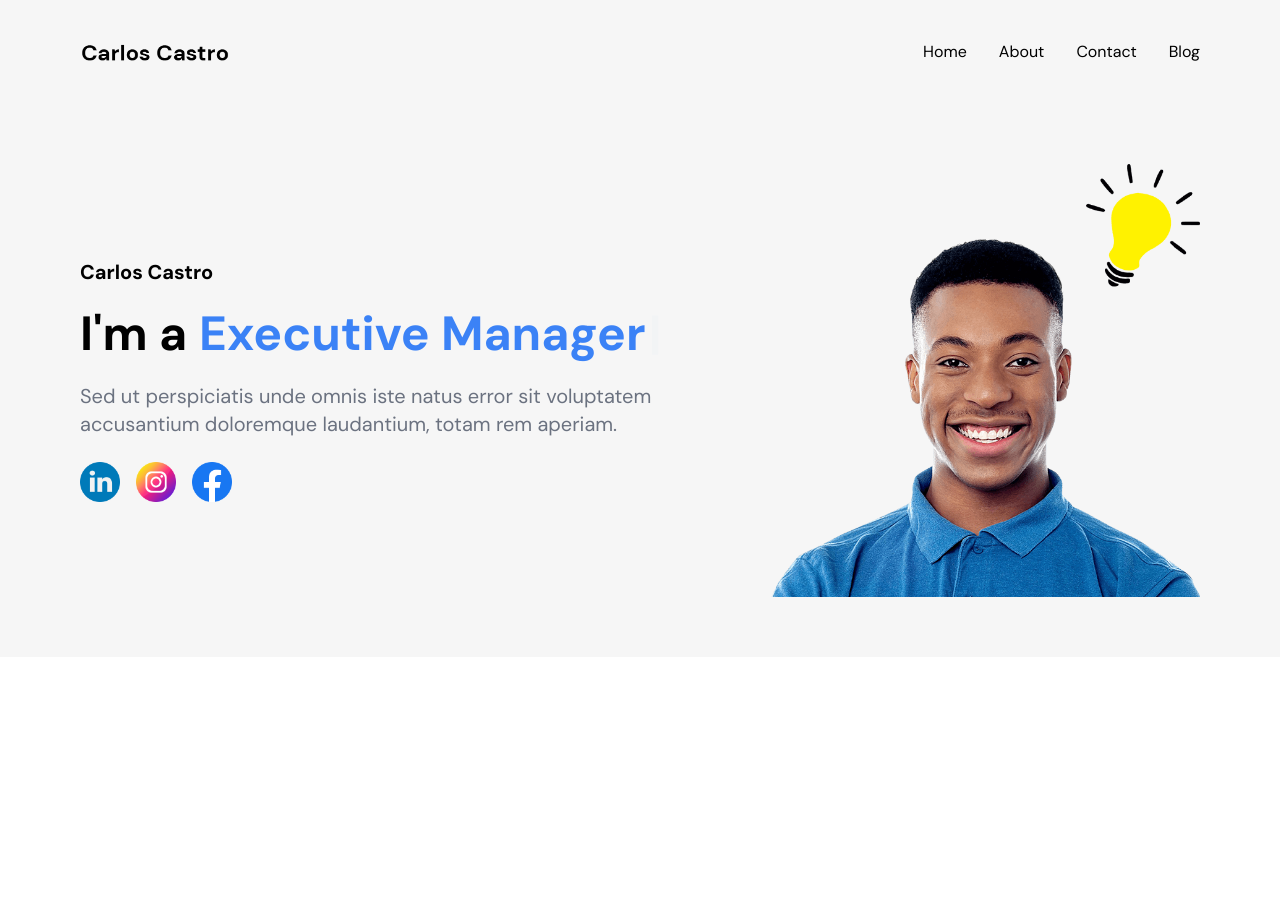
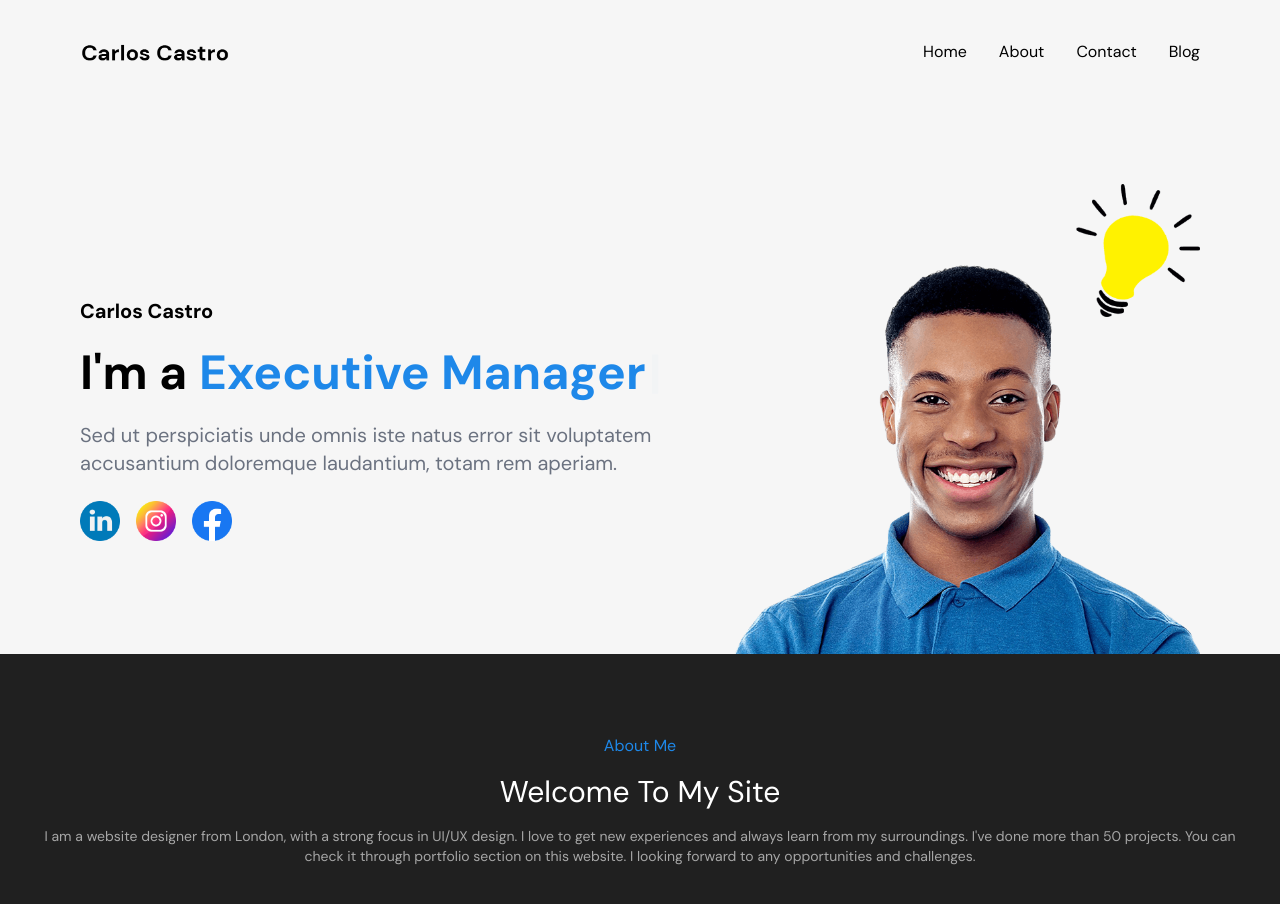
Before and after one commit to MingmaTenzing/migrationconsultant, a Next.js app: page / in a window 1280 px wide. Shown: the top 904 px of the page. Before the commit the page ends 800 px from the top, so only its background shows below. Built offline with nearby package versions, Linux system fonts and the light colour scheme.

Commit message:
about section underwork

```diff
--- /dev/null
+++ b/components/AboutMe.tsx
@@ -0,0 +1,20 @@
+type Props = {};
+function AboutMe({}: Props) {
+  return (
+    <div className=" py-20 p-8 bg-[#202020] text-white">
+        <div className=" flex flex-col  items-center space-y-4">
+
+      <h3 className="  text-bluestyle ">About Me</h3>
+      <h2 className=" text-3xl">Welcome To My Site</h2>
+      <p className=" text-sm text-center opacity-60 font-light">
+        I am a website designer from London, with a strong focus in UI/UX
+        design. I love to get new experiences and always learn from my
+        surroundings. I've done more than 50 projects. You can check it through
+        portfolio section on this website. I looking forward to any
+        opportunities and challenges.
+      </p>
+        </div>
+    </div>
+  );
+}
+export default AboutMe;
--- /dev/null
+++ b/components/Hero.tsx
@@ -0,0 +1,48 @@
+import Image from "next/image"
+import { Typewriter } from "react-simple-typewriter";
+import FacebookIcon from "../assests/Facebook.png";
+import InstagramIcon from "../assests/Instagram.png";
+import LinkedInIcon from "../assests/LinkedIn.png"
+import profilePicture from "../assests/profile.png"
+
+type Props = {}
+function Hero({}: Props) {
+  return (
+    <main className=" lg:w-[1200px] m-auto lg:flex  lg:items-center pt-[130px] md:px-10 md:pt-[160px] lg:py-0 lg:pt-20 px-4 bg-[#f6f6f6]">
+    <div className=" space-y-3 md:space-y-6">
+      <h1 className=" font-semibold md:text-xl "> Carlos Castro</h1>
+      <h2 className=" font-bold text-4xl md:text-5xl">
+        I'm a
+        <span className="  text-bluestyle ml-3">
+          <Typewriter
+            words={["Migration Consultant", "Executive Manager", "S. Marketing Trainer"]}
+            loop={true}
+            typeSpeed={70}
+            cursor
+            cursorColor="#1e88e9"
+          />
+        </span>
+      </h2>
+      <p className=" md:text-xl font-light text-gray-500">
+        Sed ut perspiciatis unde omnis iste natus error sit voluptatem
+        accusantium doloremque laudantium, totam rem aperiam.
+      </p>
+
+      <div className=" flex space-x-3 md:space-x-4 ">
+        <Image src={LinkedInIcon} alt="LinkedIn Logo " width={100} height={100} className="w-10     hover:scale-110 transition-all ease-linear duration-150" />
+        <Image src={InstagramIcon} alt="Instagram Logo " width={100} height={100} className="w-10     hover:scale-110 transition-all ease-linear duration-150" />
+        <Image src={FacebookIcon} alt="Facebook Logo " width={100} height={100} className="w-10     hover:scale-110 transition-all ease-linear duration-150" />
+
+      </div>
+    </div>
+
+    <div>
+
+      <Image src={profilePicture} alt="Carlos Castro Image" width={697} height={700}  className=" lg:w-[800px]" />
+    </div>
+
+
+  </main>
+  )
+}
+export default Hero
--- a/src/app/page.tsx
+++ b/src/app/page.tsx
@@ -1,47 +1,12 @@
 "use client";
-import Image from "next/image";
-import Nav from "../../components/Nav";
-import { Typewriter } from "react-simple-typewriter";
-import FacebookIcon from "../../assests/Facebook.png";
-import InstagramIcon from "../../assests/Instagram.png";
-import LinkedInIcon from "../../assests/LinkedIn.png"
-import profilePicture from "../../assests/profile.png"
+
+import Hero from "../../components/Hero";
+import AboutMe from "../../components/AboutMe";
 export default function Home() {
   return (
-    <main className=" lg:w-[1200px] m-auto lg:flex  lg:items-center py-[130px] md:p-10 md:py-[160px] lg:py-[60px] p-4 bg-[#f6f6f6]">
-      <div className=" space-y-3 md:space-y-6">
-        <h1 className=" font-semibold md:text-xl "> Carlos Castro</h1>
-        <h2 className=" font-bold text-4xl md:text-5xl">
-          I'm a
-          <span className="  text-blue-500 ml-3">
-            <Typewriter
-              words={["Migration Consultant", "Executive Manager", "S. Marketing Trainer"]}
-              loop={true}
-              typeSpeed={70}
-              cursor
-              cursorColor="#1e88e9"
-            />
-          </span>
-        </h2>
-        <p className=" md:text-xl font-light text-gray-500">
-          Sed ut perspiciatis unde omnis iste natus error sit voluptatem
-          accusantium doloremque laudantium, totam rem aperiam.
-        </p>
-
-        <div className=" flex space-x-3 md:space-x-4 ">
-          <Image src={LinkedInIcon} alt="LinkedIn Logo " width={100} height={100} className="w-10     hover:scale-110 transition-all ease-linear duration-150" />
-          <Image src={InstagramIcon} alt="Instagram Logo " width={100} height={100} className="w-10     hover:scale-110 transition-all ease-linear duration-150" />
-          <Image src={FacebookIcon} alt="Facebook Logo " width={100} height={100} className="w-10     hover:scale-110 transition-all ease-linear duration-150" />
-
-        </div>
-      </div>
-
-      <div>
-
-        <Image src={profilePicture} alt="Carlos Castro Image" width={697} height={700} />
-      </div>
-
-
+    <main>
+      <Hero />
+      <AboutMe />
     </main>
   );
 }
--- a/tailwind.config.js
+++ b/tailwind.config.js
@@ -12,6 +12,9 @@ module.exports = {
         'gradient-conic':
           'conic-gradient(from 180deg at 50% 50%, var(--tw-gradient-stops))',
       },
+      colors: {
+        'bluestyle' : "#1e88e9"
+      }
     },
   },
   plugins: [],
```
